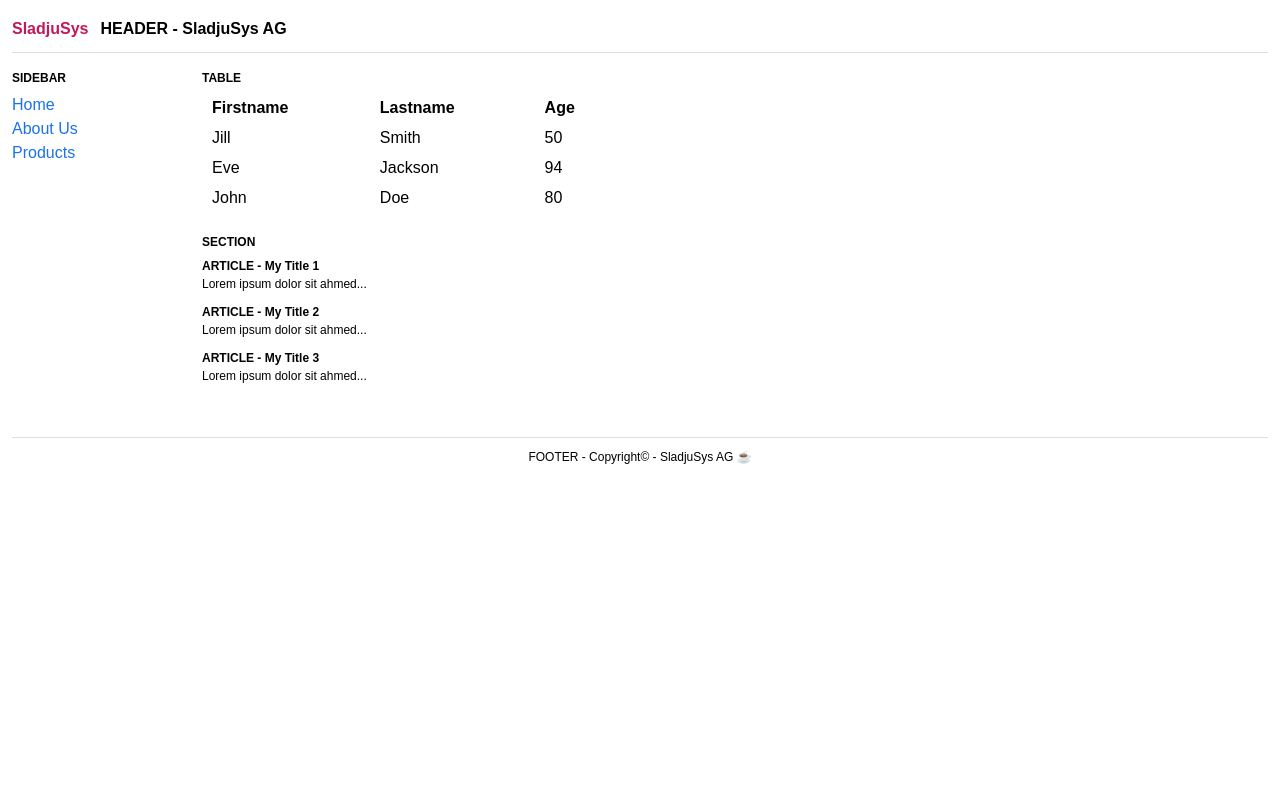
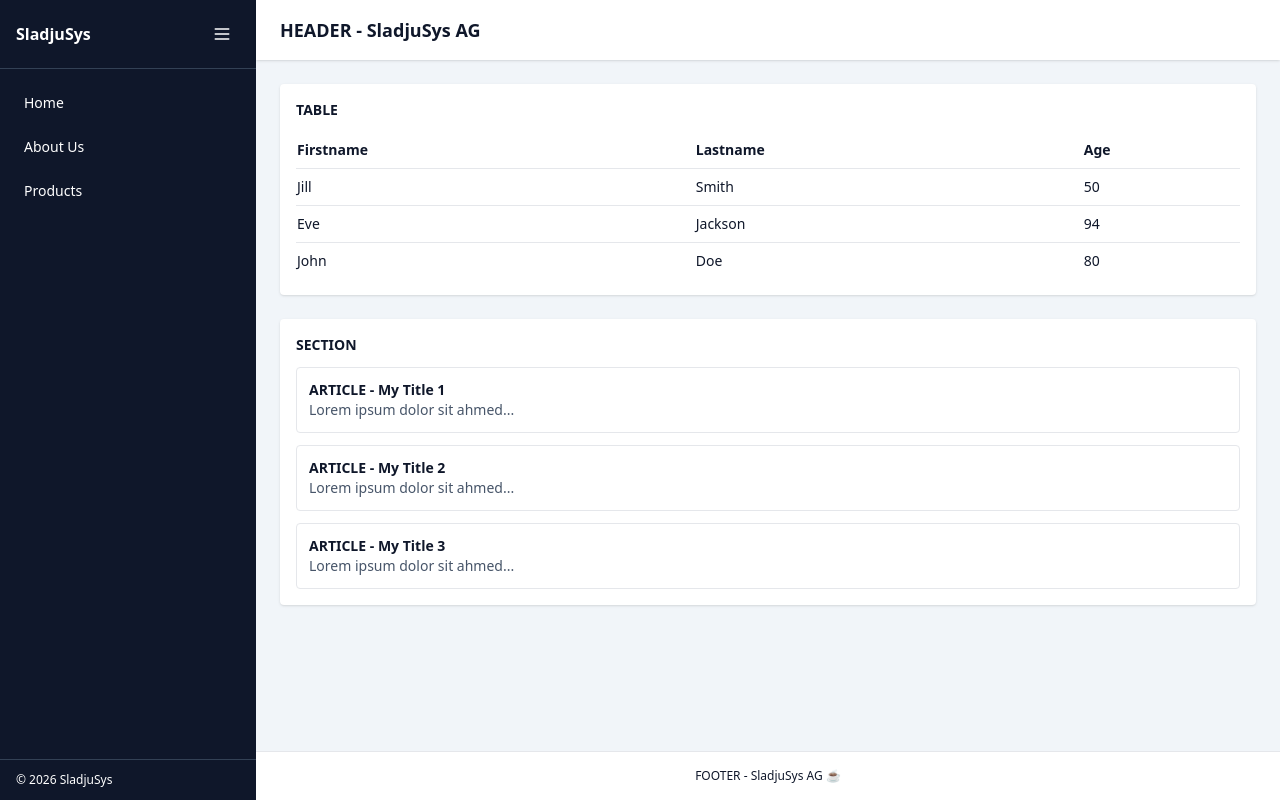
Before and after one commit to Sla1992/M323AB3, a website built with webpack: page nodejs-app/src/index.html in a window 1280 px wide. Built offline with nearby package versions, Linux system fonts and the light colour scheme.

Commit message:
remove css, implement tailwind

```diff
--- a/nodejs-app/src/index.html
+++ b/nodejs-app/src/index.html
@@ -4,82 +4,119 @@
   <meta charset="UTF-8" />
   <meta name="viewport" content="width=device-width, initial-scale=1.0" />
   <title>SladjuSys AG</title>
-  <link rel="stylesheet" href="./styles.css" />
+  <script src="https://cdn.tailwindcss.com"></script>
 </head>
 
-<body>
-  <header class="header">
-    <span class="brand">SladjuSys</span>
-    <span class="header-title">HEADER - SladjuSys AG</span>
+<body class="bg-slate-100 text-slate-900">
+  <div class="flex min-h-screen">
+
+    <aside id="sidebar"
+      class="w-64 bg-slate-900 text-white transition-all duration-300 overflow-hidden flex flex-col">
+
+      <div class="flex items-center justify-between px-4 py-4 border-b border-slate-700">
+        <span id="brandText" class="font-bold whitespace-nowrap">SladjuSys</span>
+
+        <button
+          id="burgerBtn"
+          type="button"
+          onclick="toggleSidebar()"
+          class="inline-flex items-center justify-center rounded p-2 hover:bg-slate-800"
+          aria-label="Toggle sidebar">
+          <svg xmlns="http://www.w3.org/2000/svg" class="h-5 w-5" fill="none" viewBox="0 0 24 24" stroke="currentColor">
+            <path stroke-linecap="round" stroke-linejoin="round" stroke-width="2" d="M4 6h16M4 12h16M4 18h16"/>
+          </svg>
+        </button>
+      </div>
+
+      <nav class="flex-1 px-3 py-4 space-y-2 text-sm">
+        <a class="block rounded px-3 py-2 hover:bg-slate-700" href="#">
+          <span class="sidebarText">Home</span>
+        </a>
+        <a class="block rounded px-3 py-2 hover:bg-slate-700" href="#">
+          <span class="sidebarText">About Us</span>
+        </a>
+        <a class="block rounded px-3 py-2 hover:bg-slate-700" href="#">
+          <span class="sidebarText">Products</span>
+        </a>
+      </nav>
+
+      <div class="px-4 py-3 text-xs border-t border-slate-700">
+        <span class="sidebarText">© 2026 SladjuSys</span>
+      </div>
+    </aside>
+
+    <div class="flex-1 flex flex-col">
+      <header class="bg-white shadow px-6 py-4">
+        <h1 class="text-lg font-semibold">HEADER - SladjuSys AG</h1>
       </header>
 
-  <main class="layout">
-    <aside class="sidebar">
-      <h2>SIDEBAR</h2>
-      <nav>
-        <ul>
-          <li><a href="#">Home</a></li>
-          <li><a href="#">About Us</a></li>
-          <li><a href="#">Products</a></li>
-        </ul>
-      </nav>
-    </aside>
-
-    <div class="content">
-      <section class="table-area">
-        <h2>TABLE</h2>
-
-        <table>
+      <main class="flex-1 p-6 space-y-6">
+        <div class="bg-white p-4 rounded shadow">
+          <h2 class="text-sm font-bold mb-3">TABLE</h2>
+          <table class="w-full text-sm">
             <thead>
-            <tr>
-              <th>Firstname</th>
-              <th>Lastname</th>
-              <th>Age</th>
+              <tr class="text-left border-b">
+                <th class="py-2">Firstname</th>
+                <th class="py-2">Lastname</th>
+                <th class="py-2">Age</th>
               </tr>
             </thead>
-          <tbody>
-            <tr>
-              <td>Jill</td>
-              <td>Smith</td>
-              <td>50</td>
-            </tr>
-            <tr>
-              <td>Eve</td>
-              <td>Jackson</td>
-              <td>94</td>
-            </tr>
-            <tr>
-              <td>John</td>
-              <td>Doe</td>
-              <td>80</td>
-            </tr>
+            <tbody class="divide-y">
+              <tr><td class="py-2">Jill</td><td>Smith</td><td>50</td></tr>
+              <tr><td class="py-2">Eve</td><td>Jackson</td><td>94</td></tr>
+              <tr><td class="py-2">John</td><td>Doe</td><td>80</td></tr>
             </tbody>
           </table>
-      </section>
+        </div>
 
-      <section class="section-area">
-        <h2>SECTION</h2>
+        <div class="bg-white p-4 rounded shadow space-y-3">
+          <h2 class="text-sm font-bold">SECTION</h2>
 
-        <article class="article">
-          <h3>ARTICLE - My Title 1</h3>
-          <p>Lorem ipsum dolor sit ahmed...</p>
+          <article class="border p-3 rounded hover:bg-slate-50">
+            <h3 class="font-semibold text-sm">ARTICLE - My Title 1</h3>
+            <p class="text-sm text-slate-600">Lorem ipsum dolor sit ahmed...</p>
           </article>
 
-        <article class="article">
-          <h3>ARTICLE - My Title 2</h3>
-          <p>Lorem ipsum dolor sit ahmed...</p>
+          <article class="border p-3 rounded hover:bg-slate-50">
+            <h3 class="font-semibold text-sm">ARTICLE - My Title 2</h3>
+            <p class="text-sm text-slate-600">Lorem ipsum dolor sit ahmed...</p>
           </article>
 
-        <article class="article">
-          <h3>ARTICLE - My Title 3</h3>
-          <p>Lorem ipsum dolor sit ahmed...</p>
+          <article class="border p-3 rounded hover:bg-slate-50">
+            <h3 class="font-semibold text-sm">ARTICLE - My Title 3</h3>
+            <p class="text-sm text-slate-600">Lorem ipsum dolor sit ahmed...</p>
           </article>
-      </section>
         </div>
       </main>
 
-  <footer class="footer">
-    FOOTER - Copyright© - SladjuSys AG ☕
+      <footer class="bg-white text-center text-xs p-4 border-t">
+        FOOTER - SladjuSys AG ☕
       </footer>
+    </div>
+  </div>
+
+  <script>
+    function toggleSidebar() {
+      const sidebar = document.getElementById('sidebar');
+      const brandText = document.getElementById('brandText');
+      const textNodes = document.querySelectorAll('.sidebarText');
+
+      const isCollapsed = sidebar.classList.contains('w-16');
+
+      if (isCollapsed) {
+        sidebar.classList.remove('w-16');
+        sidebar.classList.add('w-64');
+
+        brandText.classList.remove('hidden');
+        textNodes.forEach(el => el.classList.remove('hidden'));
+      } else {
+        sidebar.classList.remove('w-64');
+        sidebar.classList.add('w-16');
+
+        brandText.classList.add('hidden');
+        textNodes.forEach(el => el.classList.add('hidden'));
+      }
+    }
+  </script>
 </body>
 </html>
```
Also changed, not shown: nodejs-app/src/tailwind.config.js (added). Lines whose indentation alone changed are shown as unchanged.
